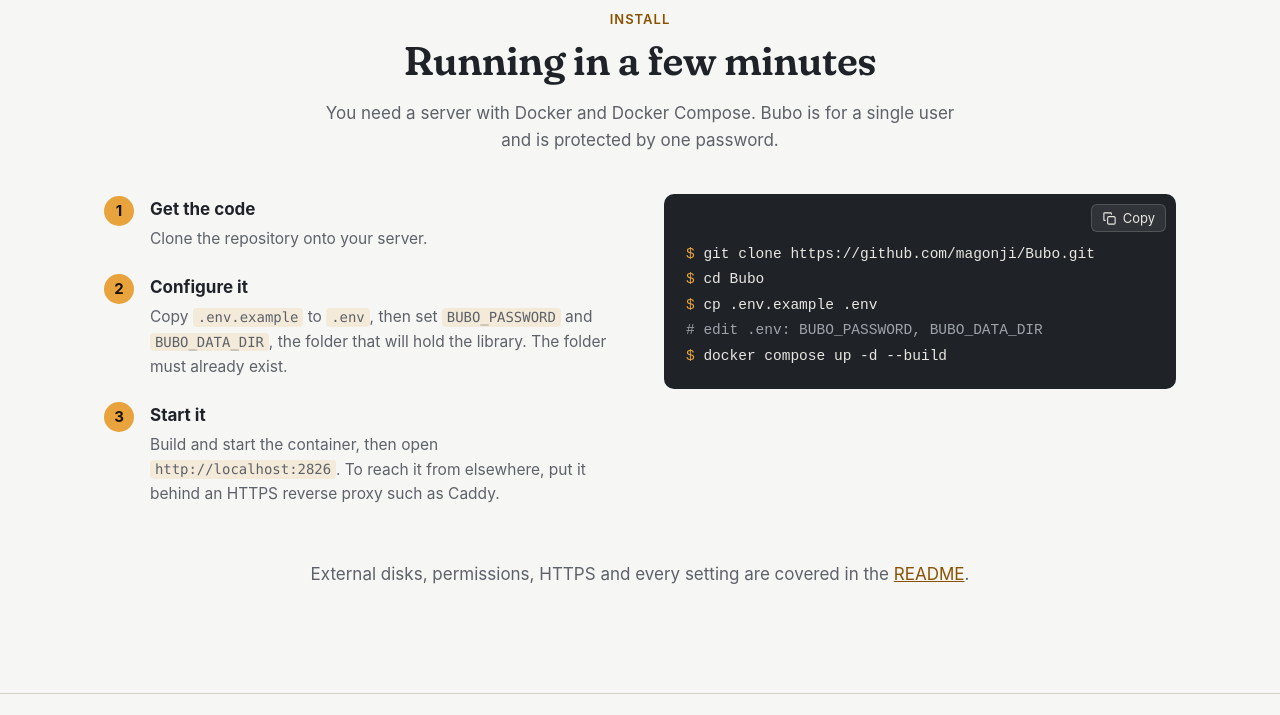
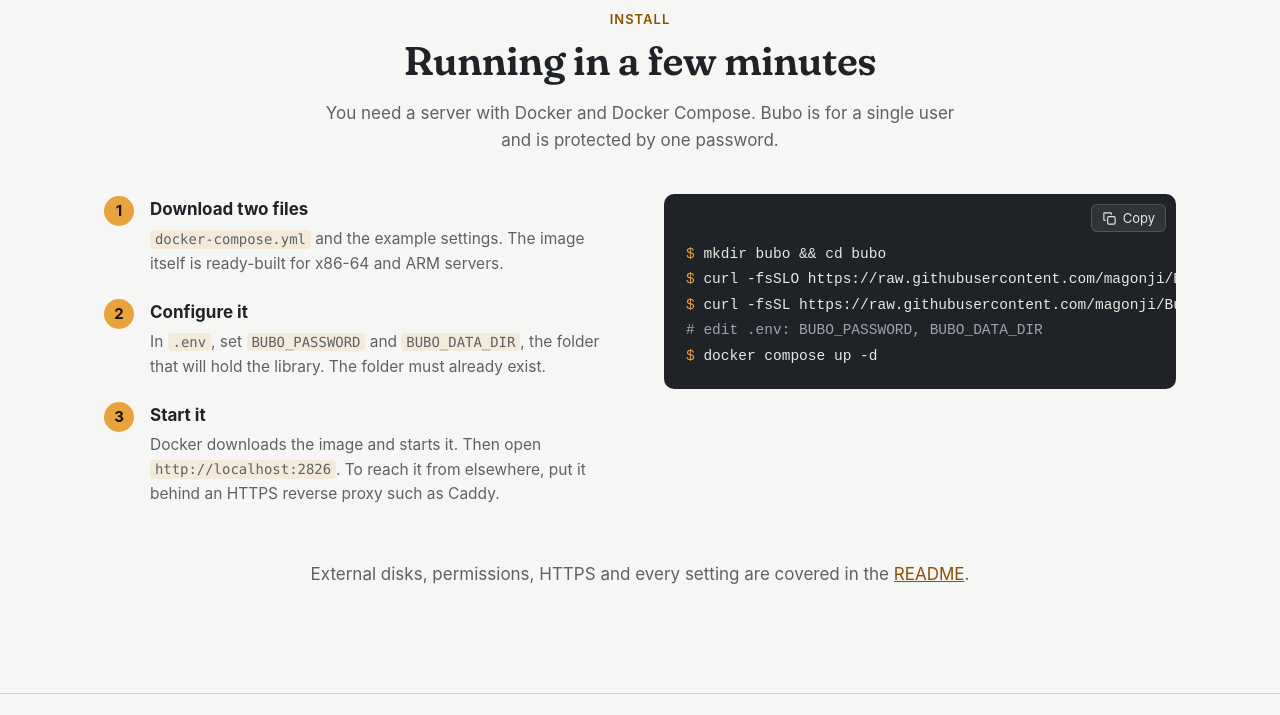
Before and after one commit to magonji/Bubo, a plain HTML site: page docs/index.html in a window 1280 px wide. Shown: the part 4311-5026 px from the top of the page. Drawn offline with Linux system fonts and the light colour scheme.

Commit message:
Build and publish the Docker image with GitHub Actions
The workflow runs the tests, then builds the image for linux/amd64 and
linux/arm64 and pushes it to ghcr.io/magonji/bubo (latest on main, version
tags for v* tags). docker-compose.yml now uses the published image, so a
server needs only docker-compose.yml and .env.

Co-Authored-By: Claude Opus 5.5 <noreply@anthropic.com>

```diff
--- a/docs/index.html
+++ b/docs/index.html
@@ -326,17 +326,17 @@ footer a { color: var(--muted); }
       </div>
       <div class="steps">
         <ol class="how">
-          <li><h3>Get the code</h3><p>Clone the repository onto your server.</p></li>
-          <li><h3>Configure it</h3><p>Copy <code>.env.example</code> to <code>.env</code>, then set <code>BUBO_PASSWORD</code> and <code>BUBO_DATA_DIR</code>, the folder that will hold the library. The folder must already exist.</p></li>
-          <li><h3>Start it</h3><p>Build and start the container, then open <code>http://localhost:2826</code>. To reach it from elsewhere, put it behind an HTTPS reverse proxy such as Caddy.</p></li>
+          <li><h3>Download two files</h3><p><code>docker-compose.yml</code> and the example settings. The image itself is ready-built for x86-64 and ARM servers.</p></li>
+          <li><h3>Configure it</h3><p>In <code>.env</code>, set <code>BUBO_PASSWORD</code> and <code>BUBO_DATA_DIR</code>, the folder that will hold the library. The folder must already exist.</p></li>
+          <li><h3>Start it</h3><p>Docker downloads the image and starts it. Then open <code>http://localhost:2826</code>. To reach it from elsewhere, put it behind an HTTPS reverse proxy such as Caddy.</p></li>
         </ol>
         <div class="code">
           <button class="copy-btn" type="button" data-copy="install"><svg class="i"><use href="#i-copy"/></svg><span>Copy</span></button>
-<pre id="install-cmds"><span class="p">$ </span>git clone https://github.com/magonji/Bubo.git
-<span class="p">$ </span>cd Bubo
-<span class="p">$ </span>cp .env.example .env
+<pre id="install-cmds"><span class="p">$ </span>mkdir bubo && cd bubo
+<span class="p">$ </span>curl -fsSLO https://raw.githubusercontent.com/magonji/Bubo/main/docker-compose.yml
+<span class="p">$ </span>curl -fsSL https://raw.githubusercontent.com/magonji/Bubo/main/.env.example -o .env
 <span class="c"># edit .env: BUBO_PASSWORD, BUBO_DATA_DIR</span>
-<span class="p">$ </span>docker compose up -d --build</pre>
+<span class="p">$ </span>docker compose up -d</pre>
         </div>
       </div>
       <p class="center" style="margin-top:32px;color:var(--muted)">External disks, permissions, HTTPS and every setting are covered in the <a href="https://github.com/magonji/Bubo#readme">README</a>.</p>
```
Also changed, not shown: 4 other files.
